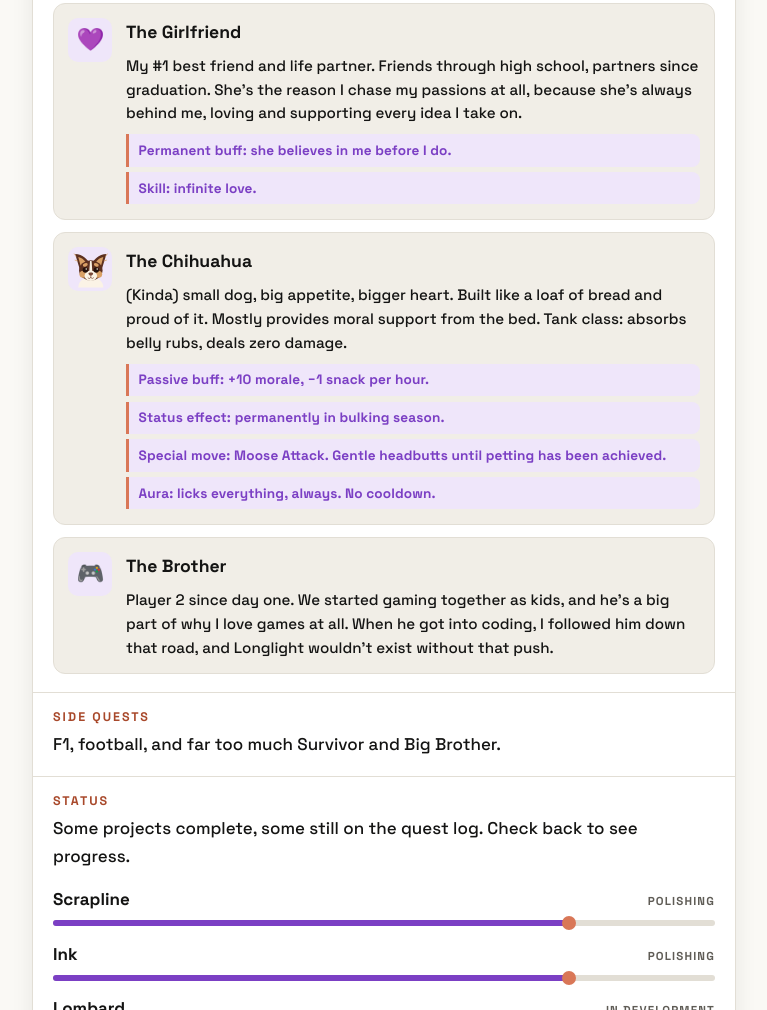
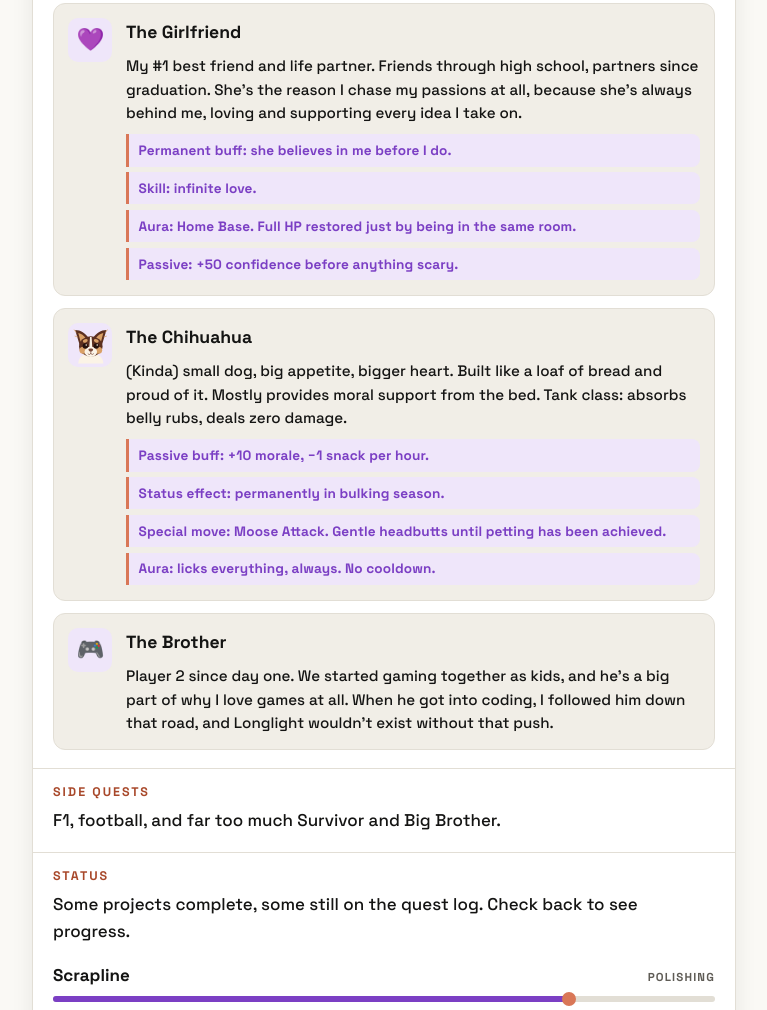
Before and after one commit to Jxstrr0/Kelbo.Website, a plain HTML site: page about.html in a window 1280 px wide. Shown: the part 1016-2026 px from the top of the page, without its empty margins (256-1023 px from the left). Drawn offline with Linux system fonts and the light colour scheme; no server answers; animation ran at ten frames a second.

Commit message:
About: two more lines on the Girlfriend's party card (#256)
Kelbo picked the wording: a Home Base aura and a confidence passive,
in the same style as the Chihuahua's lines.


Claude-Session: https://claude.ai/code/session_01Hoqj1k4LigxdU4XFew1ULv

Co-authored-by: Jxstrr0 <322161611+Jxstrr0@users.noreply.github.com>
Co-authored-by: Claude Fable 5.2 <noreply@anthropic.com>

```diff
--- a/about.html
+++ b/about.html
@@ -163,6 +163,8 @@
                 </p>
                 <p class="party__buff">Permanent buff: she believes in me before I do.</p>
                 <p class="party__buff">Skill: infinite love.</p>
+                <p class="party__buff">Aura: Home Base. Full HP restored just by being in the same room.</p>
+                <p class="party__buff">Passive: +50 confidence before anything scary.</p>
               </div>
             </li>
             <li class="party__member">
```
